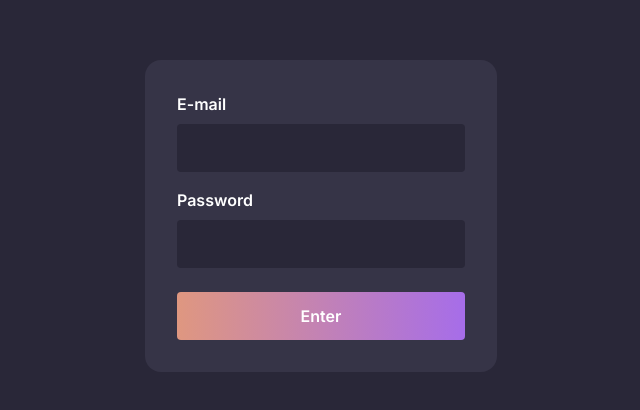
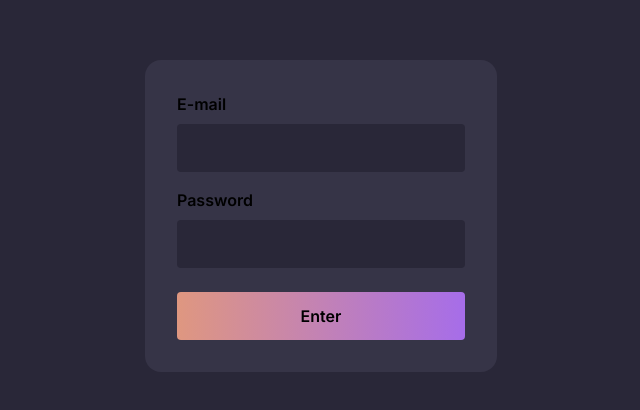
Before and after one commit to KRochaS/ignite-nextauth, a Next.js app: page / in a window 1280 px wide. Shown: the part 184-594 px from the top of the page, without its empty margins (319-959 px from the left). Built offline with nearby package versions, Linux system fonts and the light colour scheme.

Commit message:
feat: Components

```diff
--- a/src/components/Button.tsx
+++ b/src/components/Button.tsx
@@ -1,14 +1,16 @@
 import { ComponentProps } from "react";
 
-type ButtonProps = ComponentProps<"button">;
+type ButtonProps = ComponentProps<"button"> & {
+  heightValue: number;
+};
 
-export function Button(props: ButtonProps) {
+export function Button({ heightValue, ...props }: ButtonProps) {
   return (
     <button
-      className="mt-2 h-12 w-72 rounded
-                    bg-gradient-to-r from-orange-100
-                    to-purple-300 text-base
-                    font-semibold text-white"
+      className={`w-${heightValue} mt-2 h-12 rounded
+            bg-gradient-to-r from-orange-100
+            to-purple-300 p-1
+            text-base font-semibold`}
       {...props}
     />
   );
--- a/src/components/Input.tsx
+++ b/src/components/Input.tsx
@@ -7,11 +7,8 @@ type InputProps = ComponentProps<"input"> & {
 export function Input({ label, ...props }: InputProps) {
   return (
     <>
-      <label className="mb-2 text-base font-semibold text-white">{label}</label>
-      <input
-        className="mb-4 h-12 w-72 rounded  bg-gray-960 pl-2 text-white"
-        {...props}
-      />
+      <label className="mb-2 text-base font-semibold">{label}</label>
+      <input className="mb-4 h-12 w-72 rounded  bg-gray-960 pl-2" {...props} />
     </>
   );
 }
```
